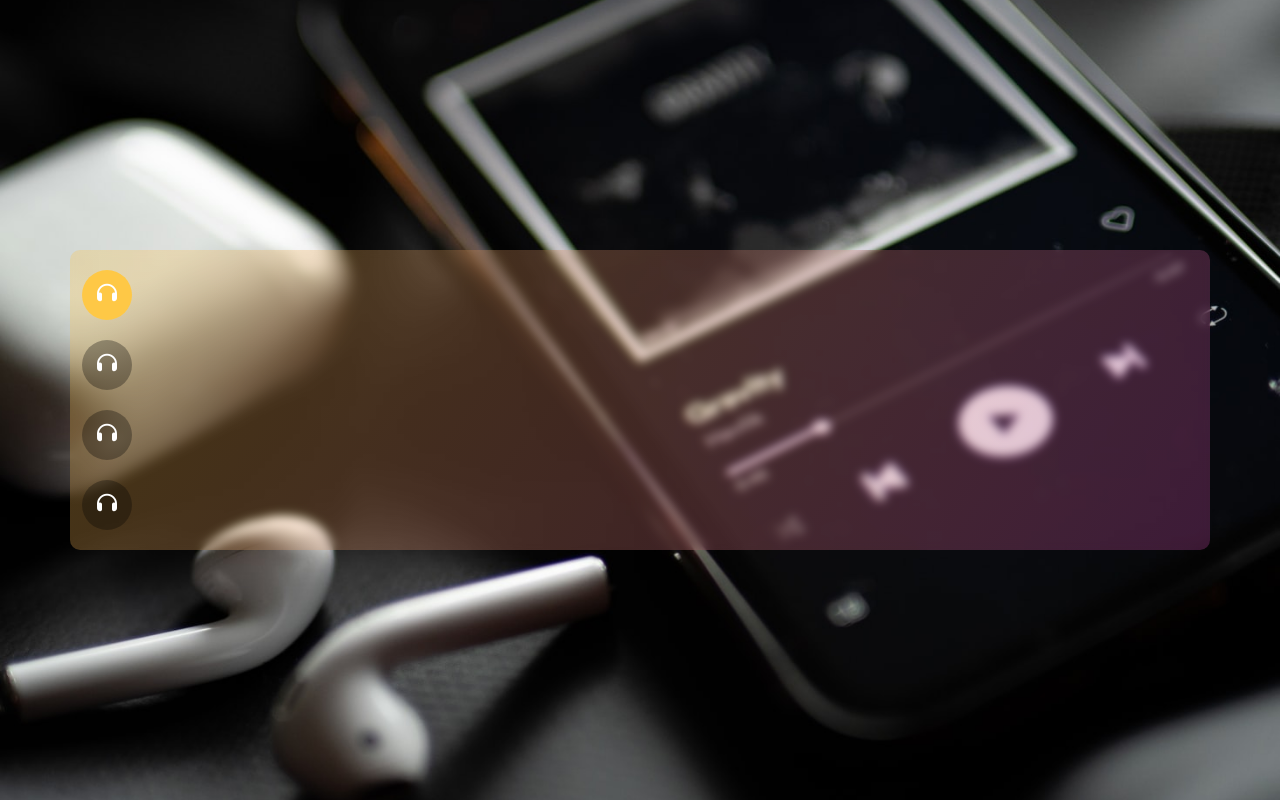
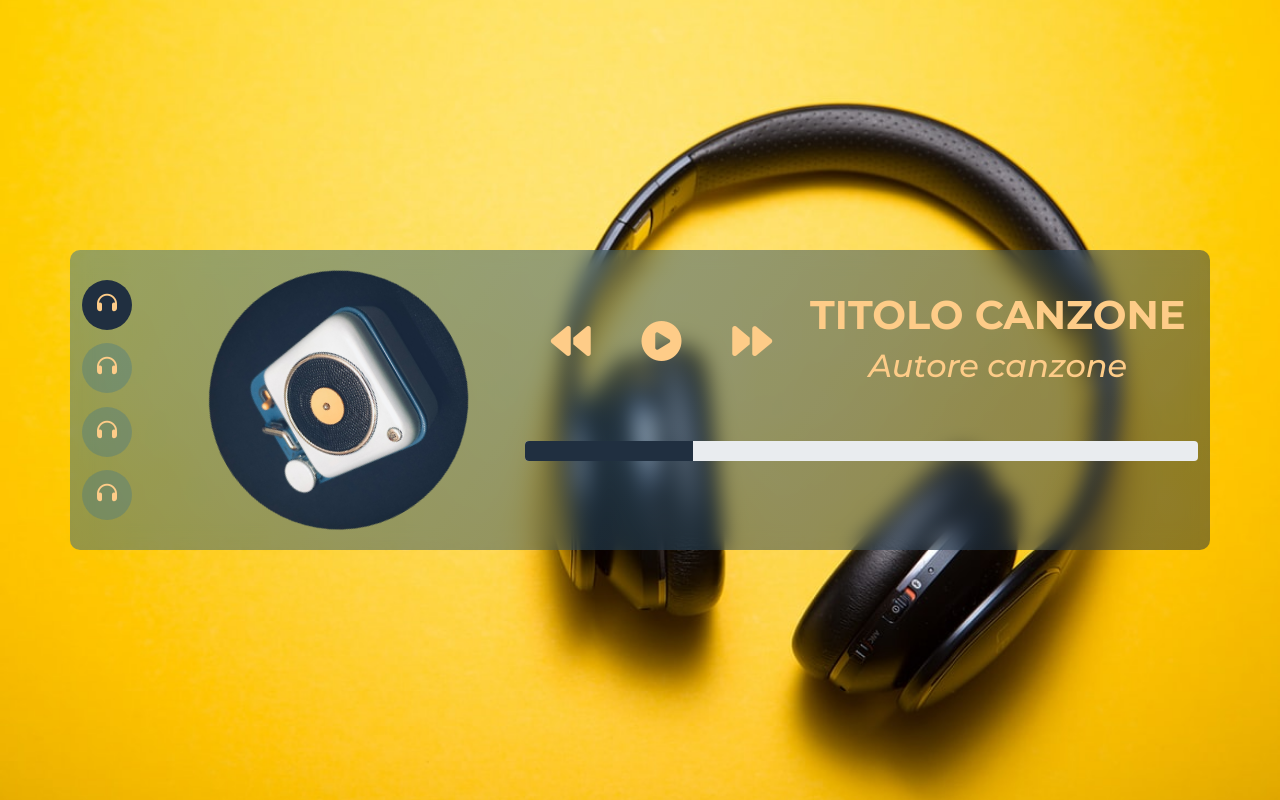
Before and after one commit to MarcoMusa/Music_Player_Marco, a plain HTML site: page index.html in a window 1280 px wide. Drawn offline with nearby package versions, Linux system fonts and the light colour scheme.

Commit message:
custom player

```diff
--- a/index.html
+++ b/index.html
@@ -36,12 +36,19 @@
     <title>Music Player</title>
   </head>
   <body>
+    <!-- Card player -->
     <div class="container vh-100">
       <div class="row h-100 align-items-center">
         <div class="col-12 main-wrapper">
           <div class="row h-100">
             <div
-              class="col-12 col-md-1 flex-column d-flex justify-content-evenly"
+              class="
+                col-12 col-md-1
+                flex-md-column
+                d-flex
+                justify-content-evenly
+                my-3
+              "
             >
               <!-- Sezione bottoni -->
               <button class="btn btn-sidebar active">
@@ -58,6 +65,54 @@
               </button>
               <!------------------------------------->
             </div>
+            <div class="col-12 col-md-11">
+              <div class="row h-100 align-items-center">
+                <div class="col-12 col-md-4 text-center">
+                  <img
+                    class="img-fluid album-cover play"
+                    src="./cover/coverpersonal2.jpeg"
+                    alt="cover"
+                  />
+                </div>
+                <!-- Col bottoni play/pausa -->
+                <div class="col-12 col-md-8">
+                  <div class="row">
+                    <div class="col-12 d-flex justify-content-around">
+                      <!-- Bottone play -->
+                      <button class="btn btn-play">
+                        <i class="fas fa-backward"></i>
+                      </button>
+                      <button class="btn btn-play">
+                        <i class="fas fa-play-circle"></i>
+                      </button>
+                      <!-- Bottone pausa -->
+                      <button class="btn btn-pausa d-none">
+                        <i class="fas fa-stop-circle"></i>
+                      </button>
+                      <button class="btn btn-play">
+                        <i class="fas fa-forward"></i>
+                      </button>
+                      <div class="text-center">
+                        <h1 class="text-color fw-bolder">TITOLO CANZONE</h1>
+                        <h2 class="text-color fst-italic">Autore canzone</h2>
+                      </div>
+                    </div>
+                    <div class="col-12 my-5">
+                      <div class="progress" style="height: 20px">
+                        <div
+                          class="progress-bar"
+                          role="progressbar"
+                          style="width: 25%"
+                          aria-valuenow="25"
+                          aria-valuemin="0"
+                          aria-valuemax="100"
+                        ></div>
+                      </div>
+                    </div>
+                  </div>
+                </div>
+              </div>
+            </div>
           </div>
         </div>
       </div>
--- a/style.css
+++ b/style.css
@@ -1,10 +1,16 @@
 :root {
-  --main-color: #fec846;
+  --main-color: #fecc88;
   --accent-color: #c64aa8;
+  --secondary-color: #c05746;
+  --blu: #202f40;
+}
+
+.text-color {
+  color: var(--main-color);
 }
 
 body {
-  background-image: url("./media/fotobody.jpeg");
+  background-image: url("./media/body3.jpeg");
   background-size: cover;
   background-repeat: no-repeat;
   background-position: center;
@@ -16,25 +22,81 @@ body {
 }
 
 .main-wrapper {
-  background: linear-gradient(126deg, #fec74648, #c64aa748);
-  backdrop-filter: blur(5px);
+  background: linear-gradient(126deg, #34719580, #202f4080);
+  backdrop-filter: blur(10px);
   border-radius: 10px;
   height: 300px;
 }
 
 .btn-sidebar {
   border-radius: 100%;
-  color: white;
-  background-color: rgba(0, 0, 0, 0.3);
+  color: var(--main-color);
+  background-color: rgba(52, 113, 149, 0.3);
   height: 50px;
   width: 50px;
   transition: 0.3s;
 }
 
 .btn-sidebar:hover {
-  color: var(--accent-color);
+  color: white;
 }
 
 .btn-sidebar.active {
-  background-color: var(--main-color);
+  background-color: var(--blu);
 }
+
+.album-cover {
+  border-radius: 50%;
+  width: 50%;
+  max-width: 300px;
+}
+
+.album-cover.play {
+  border-radius: 100%;
+  width: 80%;
+  animation-name: play;
+  animation-duration: 3s;
+  animation-timing-function: linear;
+  animation-iteration-count: infinite;
+}
+
+@keyframes play {
+  0% {
+    transform: rotate(0deg);
+  }
+  100% {
+    transform: rotate(360deg);
+  }
+}
+
+@media screen and (max-width: 768px) {
+  .main-wrapper {
+    height: auto;
+  }
+}
+
+.btn-play {
+  color: #fecc88;
+  font-size: 40px;
+}
+
+.btn-play:hover {
+  color: var(--blu);
+  font-size: 40px;
+  transform: scale(1.1);
+}
+
+.btn-pausa {
+  color: var(--main-color);
+  font-size: 40px;
+}
+
+.btn-pausa:hover {
+  color: var(--blu);
+  font-size: 40px;
+  transform: scale(1.1);
+}
+
+.progress-bar {
+  background-color: var(--blu);
+}
```
Also changed, not shown: cover/coverpersonal.jpeg (added), cover/coverpersonal2.jpeg (added), media/body2.jpeg (added), media/body3.jpeg (added).
